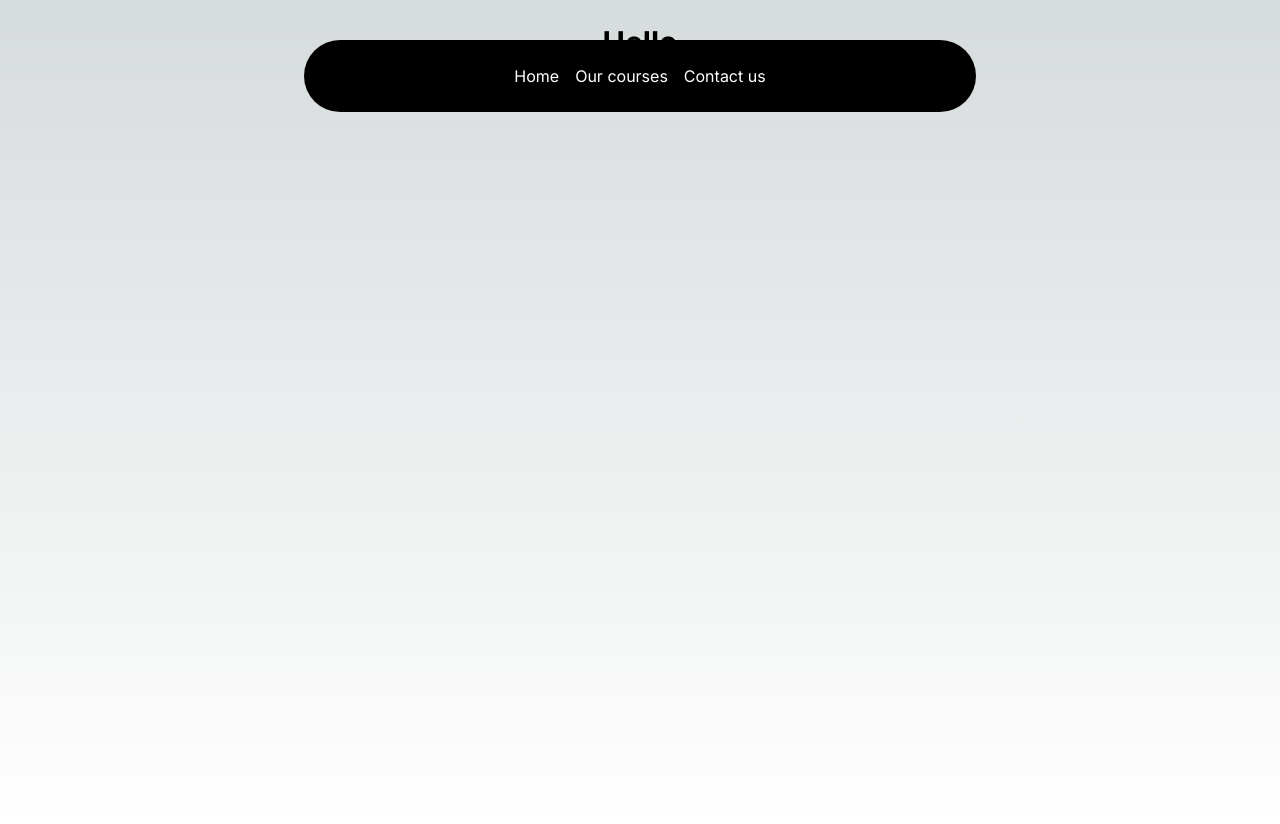
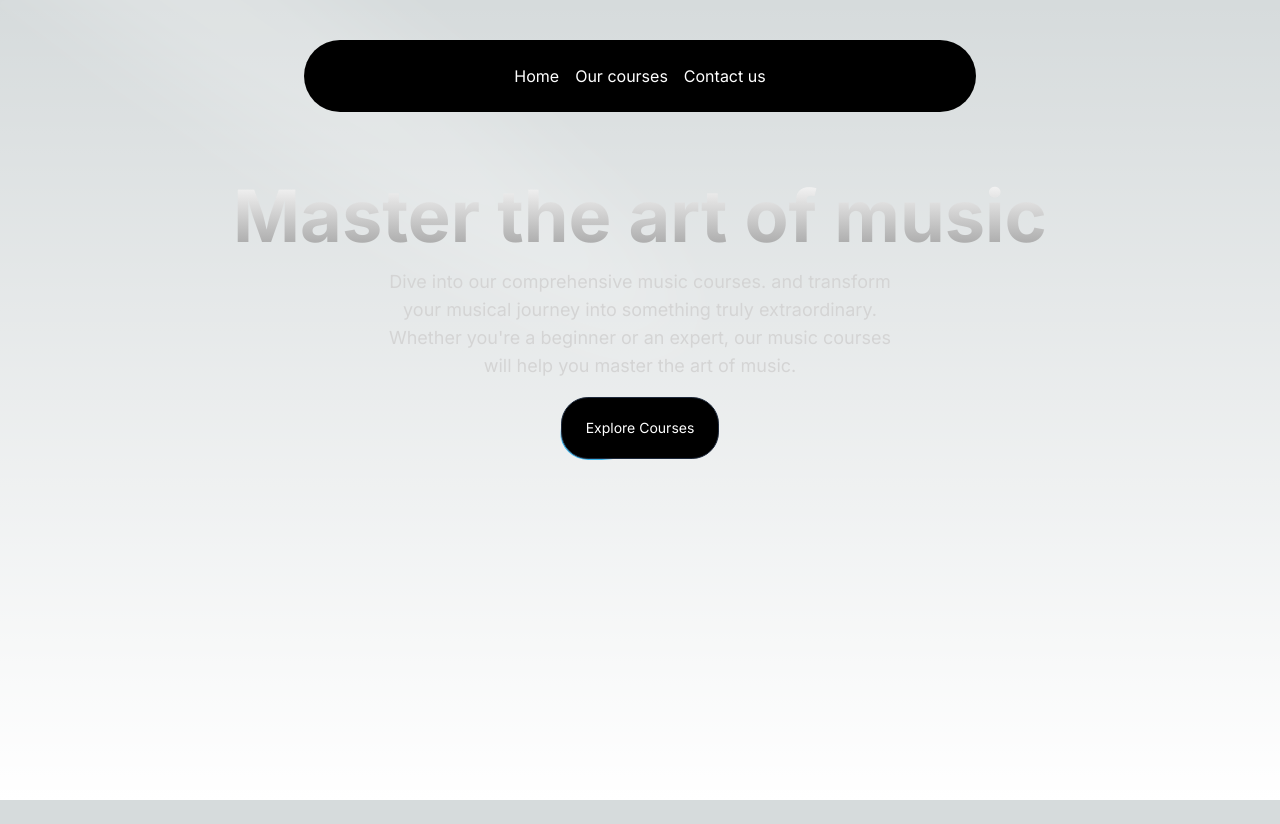
Before and after one commit to Farmaan16/music_academy-nextjs, a Next.js app: page / in a window 1280 px wide. After the commit the page ends 800 px from the top, so only its background shows below. Built offline with nearby package versions, Linux system fonts and the light colour scheme.

Commit message:
"Added spotlight and Moving border"

```diff
--- a/src/app/layout.tsx
+++ b/src/app/layout.tsx
@@ -6,8 +6,8 @@
 const inter = Inter({ subsets: ["latin"] });
 
 export const metadata: Metadata = {
-  title: "Create Next App",
-  description: "Generated by create next app",
+  title: "Music Academy",
+  description: "NextJS Music Academy  Course Website with TailwindCSS and Typescript  ",
 };
 
 export default function RootLayout({
--- a/src/app/page.tsx
+++ b/src/app/page.tsx
@@ -1,8 +1,9 @@
+import HeroSection from "@/components/HeroSection";
 
 export default function Home() {
   return (
     <main className="min-h-screen bg-black/[o.96] antialiased bg-grid-white/[0.2]">
-      <h1 className="text-3xl text-center font-bold mt-6">Hello</h1>
+      <HeroSection/>
     </main>
   );
 }
--- /dev/null
+++ b/src/components/HeroSection.tsx
@@ -0,0 +1,37 @@
+import Link from "next/link";
+import { Spotlight } from "./ui/Spotlight";
+import { Button } from "./ui/moving-border";
+
+function HeroSection() {
+  return (
+    <div className="h-auto md:h-[40rem] w-full rounded-md flex flex-col items-center justify-center relative overflow-hidden mx-auto py-10 md:py-0">
+      <Spotlight
+        className="-top-40 left-0 md:left-60 md:-top-20"
+        fill="white"
+      />
+      <div className="p-4 relative z-10 w-full text-center">
+        <h1 className="mt-20 md:mt-0 text-4xl md:text-7xl font-bold bg-clip-text text-transparent bg-gradient-to-b from-neutral-50 to-neutral-400 ">
+          Master the art of music
+        </h1>
+        <p className="mt-4 font-normal text-base md:text-lg text-neutral-300 max-w-lg mx-auto">
+          Dive into our comprehensive music courses. and transform your musical
+          journey into something truly extraordinary. Whether you&apos;re a
+          beginner or an expert, our music courses will help you master the art
+          of music.
+        </p>
+        <div className="mt-4 ">
+          <Link href="/Courses">
+            <Button
+              borderRadius="1.75rem"
+              className="bg-white dark:bg-black text-black dark:text-white border-neutral-200 dark:border-slate-800"
+            >
+              Explore Courses
+            </Button>
+          </Link>
+        </div>
+      </div>
+    </div>
+  );
+}
+
+export default HeroSection;
--- /dev/null
+++ b/src/components/ui/Spotlight.tsx
@@ -0,0 +1,56 @@
+import React from "react";
+import { cn } from "@/utils/cn";
+
+type SpotlightProps = {
+  className?: string;
+  fill?: string;
+};
+
+export const Spotlight = ({ className, fill }: SpotlightProps) => {
+  return (
+    <svg
+      className={cn(
+        "animate-spotlight pointer-events-none absolute z-[1]  h-[169%] w-[138%] lg:w-[84%] opacity-0",
+        className
+      )}
+      xmlns="http://www.w3.org/2000/svg"
+      viewBox="0 0 3787 2842"
+      fill="none"
+    >
+      <g filter="url(#filter)">
+        <ellipse
+          cx="1924.71"
+          cy="273.501"
+          rx="1924.71"
+          ry="273.501"
+          transform="matrix(-0.822377 -0.568943 -0.568943 0.822377 3631.88 2291.09)"
+          fill={fill || "white"}
+          fillOpacity="0.21"
+        ></ellipse>
+      </g>
+      <defs>
+        <filter
+          id="filter"
+          x="0.860352"
+          y="0.838989"
+          width="3785.16"
+          height="2840.26"
+          filterUnits="userSpaceOnUse"
+          colorInterpolationFilters="sRGB"
+        >
+          <feFlood floodOpacity="0" result="BackgroundImageFix"></feFlood>
+          <feBlend
+            mode="normal"
+            in="SourceGraphic"
+            in2="BackgroundImageFix"
+            result="shape"
+          ></feBlend>
+          <feGaussianBlur
+            stdDeviation="151"
+            result="effect1_foregroundBlur_1065_8"
+          ></feGaussianBlur>
+        </filter>
+      </defs>
+    </svg>
+  );
+};
--- /dev/null
+++ b/src/components/ui/moving-border.tsx
@@ -0,0 +1,139 @@
+"use client";
+import React from "react";
+import {
+  motion,
+  useAnimationFrame,
+  useMotionTemplate,
+  useMotionValue,
+  useTransform,
+} from "framer-motion";
+import { useRef } from "react";
+import { cn } from "@/utils/cn";
+
+export function Button({
+  borderRadius = "1.75rem",
+  children,
+  as: Component = "button",
+  containerClassName,
+  borderClassName,
+  duration,
+  className,
+  ...otherProps
+}: {
+  borderRadius?: string;
+  children: React.ReactNode;
+  as?: any;
+  containerClassName?: string;
+  borderClassName?: string;
+  duration?: number;
+  className?: string;
+  [key: string]: any;
+}) {
+  return (
+    <Component
+      className={cn(
+        "bg-transparent relative text-xl  h-16 w-40 p-[1px] overflow-hidden ",
+        containerClassName
+      )}
+      style={{
+        borderRadius: borderRadius,
+      }}
+      {...otherProps}
+    >
+      <div
+        className="absolute inset-0"
+        style={{ borderRadius: `calc(${borderRadius} * 0.96)` }}
+      >
+        <MovingBorder duration={duration} rx="30%" ry="30%">
+          <div
+            className={cn(
+              "h-20 w-20 opacity-[0.8] bg-[radial-gradient(var(--sky-500)_40%,transparent_60%)]",
+              borderClassName
+            )}
+          />
+        </MovingBorder>
+      </div>
+
+      <div
+        className={cn(
+          "relative bg-slate-900/[0.8] border border-slate-800 backdrop-blur-xl text-white flex items-center justify-center w-full h-full text-sm antialiased",
+          className
+        )}
+        style={{
+          borderRadius: `calc(${borderRadius} * 0.96)`,
+        }}
+      >
+        {children}
+      </div>
+    </Component>
+  );
+}
+
+export const MovingBorder = ({
+  children,
+  duration = 2000,
+  rx,
+  ry,
+  ...otherProps
+}: {
+  children: React.ReactNode;
+  duration?: number;
+  rx?: string;
+  ry?: string;
+  [key: string]: any;
+}) => {
+  const pathRef = useRef<any>();
+  const progress = useMotionValue<number>(0);
+
+  useAnimationFrame((time) => {
+    const length = pathRef.current?.getTotalLength();
+    if (length) {
+      const pxPerMillisecond = length / duration;
+      progress.set((time * pxPerMillisecond) % length);
+    }
+  });
+
+  const x = useTransform(
+    progress,
+    (val) => pathRef.current?.getPointAtLength(val).x
+  );
+  const y = useTransform(
+    progress,
+    (val) => pathRef.current?.getPointAtLength(val).y
+  );
+
+  const transform = useMotionTemplate`translateX(${x}px) translateY(${y}px) translateX(-50%) translateY(-50%)`;
+
+  return (
+    <>
+      <svg
+        xmlns="http://www.w3.org/2000/svg"
+        preserveAspectRatio="none"
+        className="absolute h-full w-full"
+        width="100%"
+        height="100%"
+        {...otherProps}
+      >
+        <rect
+          fill="none"
+          width="100%"
+          height="100%"
+          rx={rx}
+          ry={ry}
+          ref={pathRef}
+        />
+      </svg>
+      <motion.div
+        style={{
+          position: "absolute",
+          top: 0,
+          left: 0,
+          display: "inline-block",
+          transform,
+        }}
+      >
+        {children}
+      </motion.div>
+    </>
+  );
+};
--- a/tailwind.config.ts
+++ b/tailwind.config.ts
@@ -1,4 +1,20 @@
 import type { Config } from "tailwindcss";
+const colors = require("tailwindcss/colors");
+const {
+  default: flattenColorPalette,
+} = require("tailwindcss/lib/util/flattenColorPalette");
+
+// This plugin adds each Tailwind color as a global CSS variable, e.g. var(--gray-200).
+function addVariablesForColors({ addBase, theme }: any) {
+  let allColors = flattenColorPalette(theme("colors"));
+  let newVars = Object.fromEntries(
+    Object.entries(allColors).map(([key, val]) => [`--${key}`, val])
+  );
+
+  addBase({
+    ":root": newVars,
+  });
+}
 
 const config: Config = {
   content: [
@@ -14,8 +30,23 @@
         "gradient-conic":
           "conic-gradient(from 180deg at 50% 50%, var(--tw-gradient-stops))",
       },
+      animation: {
+        spotlight: "spotlight 2s ease .75s 1 forwards",
+      },
+      keyframes: {
+        spotlight: {
+          "0%": {
+            opacity: "0",
+            transform: "translate(-72%, -62%) scale(0.5)",
+          },
+          "100%": {
+            opacity: "1",
+            transform: "translate(-50%,-40%) scale(1)",
+          },
+        },
+      },
     },
   },
-  plugins: [],
+  plugins: [addVariablesForColors],
 };
 export default config;
```
